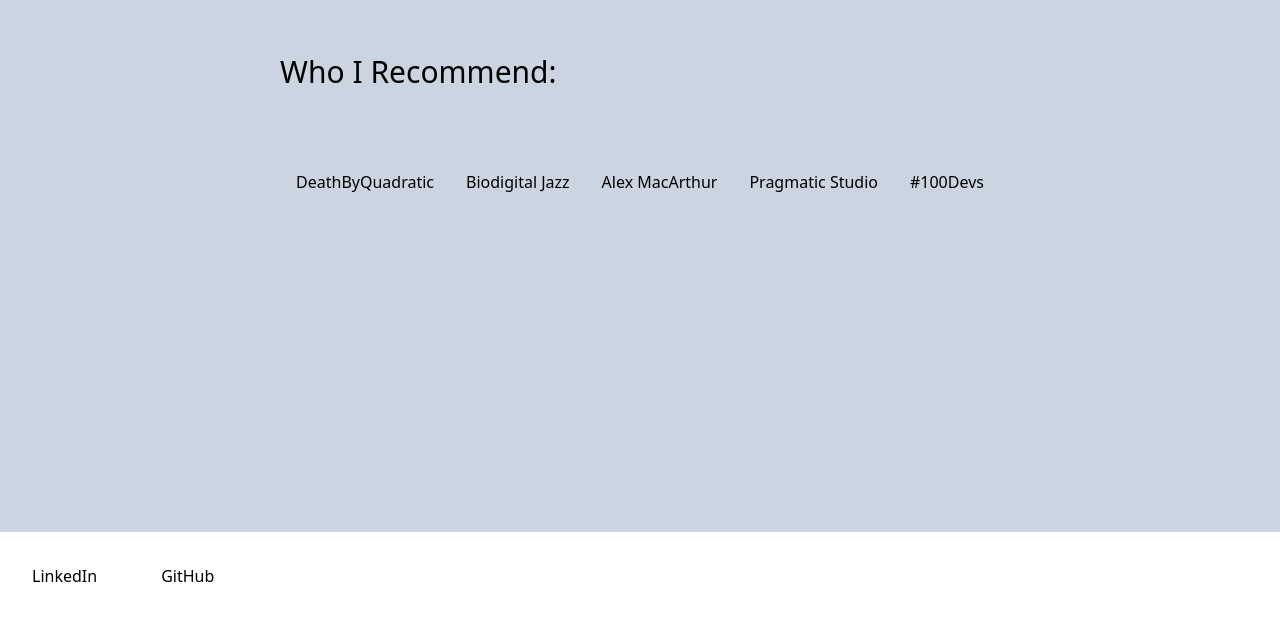
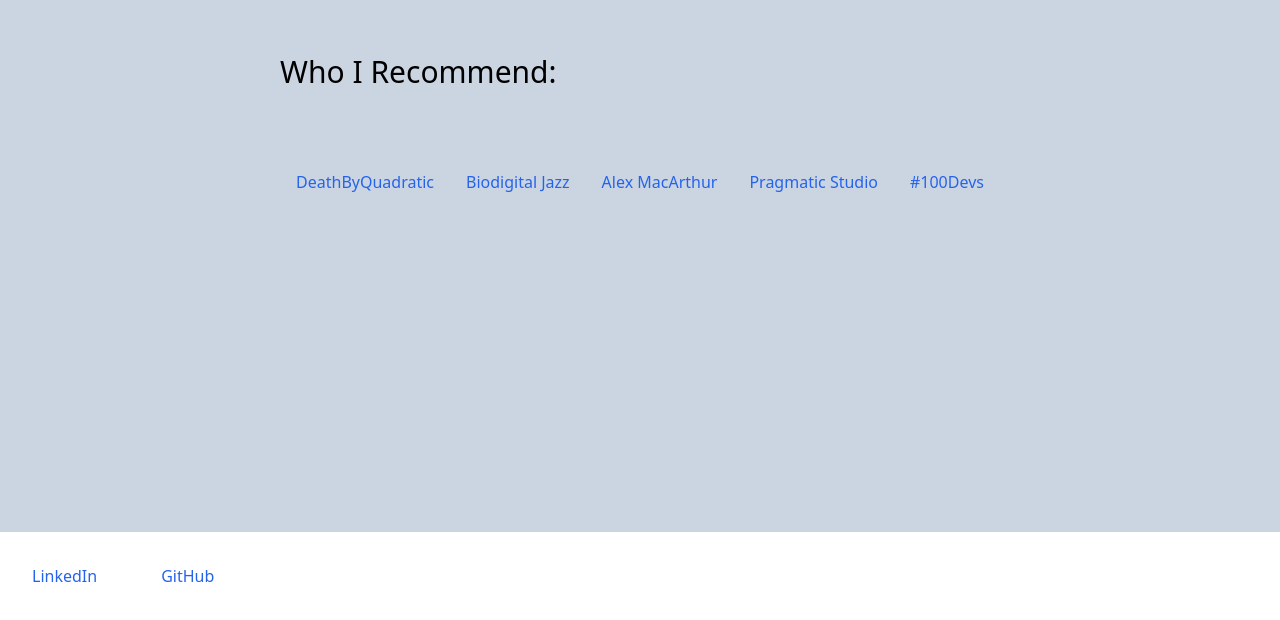
Before and after one commit to JSIK3S/joshsikes, a React (Create React App) app: page / in a window 1280 px wide. Shown: the part 2748-3368 px from the top of the page. Built offline with nearby package versions, Linux system fonts and the light colour scheme.

Commit message:
adds link styling

```diff
--- a/src/components/RecommendLinks/BioJazz.tsx
+++ b/src/components/RecommendLinks/BioJazz.tsx
@@ -1,6 +1,11 @@
 const BioJazz = () => {
   return (
-    <a href="https://www.biodigitaljazz.tech/" target="_blank" rel="noreferrer">
+    <a
+      href="https://www.biodigitaljazz.tech/"
+      target="_blank"
+      rel="noreferrer"
+      className="visited:text-blue-800 text-blue-600"
+    >
       Biodigital Jazz
     </a>
   );
--- a/src/components/RecommendLinks/Leon.tsx
+++ b/src/components/RecommendLinks/Leon.tsx
@@ -1,7 +1,14 @@
 const Leon = () => {
   return (
-    <a href="https://leonnoel.com/100devs/" target="_blank" rel="noreferrer">#100Devs</a>
+    <a
+      href="https://leonnoel.com/100devs/"
+      target="_blank"
+      rel="noreferrer"
+      className="visited:text-blue-800 text-blue-600"
+    >
+      #100Devs
+    </a>
   );
 };
 
-export {Leon};
+export { Leon };
--- a/src/components/RecommendLinks/MacArthur.tsx
+++ b/src/components/RecommendLinks/MacArthur.tsx
@@ -1,7 +1,14 @@
 const MacArthur = () => {
   return (
-    <a href="https://www.macarthur.me/" target="_blank" rel="noreferrer">Alex MacArthur</a>
+    <a
+      href="https://www.macarthur.me/"
+      target="_blank"
+      rel="noreferrer"
+      className="visited:text-blue-800 text-blue-600"
+    >
+      Alex MacArthur
+    </a>
   );
 };
 
-export {MacArthur};
+export { MacArthur };
--- a/src/components/RecommendLinks/Pragmatic.tsx
+++ b/src/components/RecommendLinks/Pragmatic.tsx
@@ -1,7 +1,14 @@
 const Pragmatic = () => {
   return (
-   <a href="https://pragmaticstudio.com/" target="_blank" rel="noreferrer">Pragmatic Studio</a>
+    <a
+      href="https://pragmaticstudio.com/"
+      target="_blank"
+      rel="noreferrer"
+      className="visited:text-blue-800 text-blue-600"
+    >
+      Pragmatic Studio
+    </a>
   );
 };
 
-export {Pragmatic};
+export { Pragmatic };
--- a/src/components/RecommendLinks/Quadratic.tsx
+++ b/src/components/RecommendLinks/Quadratic.tsx
@@ -1,7 +1,14 @@
 const Quadratic = () => {
   return (
-    <a href="https://www.deathbyquadratic.com/" target="_blank" rel="noreferrer">DeathByQuadratic</a>
+    <a
+      href="https://www.deathbyquadratic.com/"
+      target="_blank"
+      rel="noreferrer"
+      className="visited:text-blue-800 text-blue-600"
+    >
+      DeathByQuadratic
+    </a>
   );
 };
 
-export {Quadratic};
+export { Quadratic };
--- a/src/components/socialLinks/GithubProfileLink.tsx
+++ b/src/components/socialLinks/GithubProfileLink.tsx
@@ -1,6 +1,11 @@
 const GithubProfileLink = () => {
   return (
-    <a href="https://github.com/JSIK3S" target="_blank" rel="noreferrer">
+    <a
+      href="https://github.com/JSIK3S"
+      target="_blank"
+      rel="noreferrer"
+      className="visited:text-blue-800 text-blue-600"
+    >
       GitHub
     </a>
   );
--- a/src/components/socialLinks/LinkedInLink.tsx
+++ b/src/components/socialLinks/LinkedInLink.tsx
@@ -4,6 +4,7 @@
       href="https://www.linkedin.com/in/josh-sikes-25089735/"
       target="_blank"
       rel="noreferrer"
+      className="visited:text-blue-800 text-blue-600"
     >
       LinkedIn
     </a>
```
